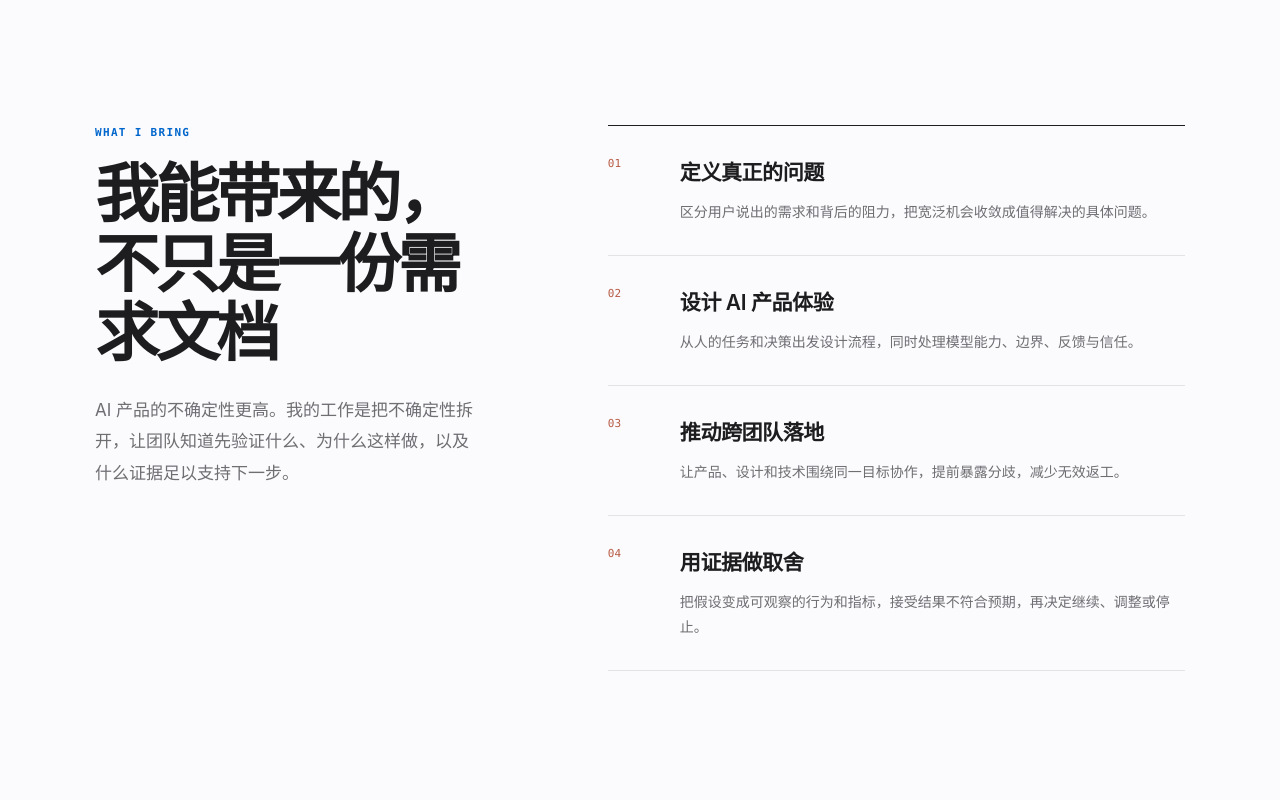
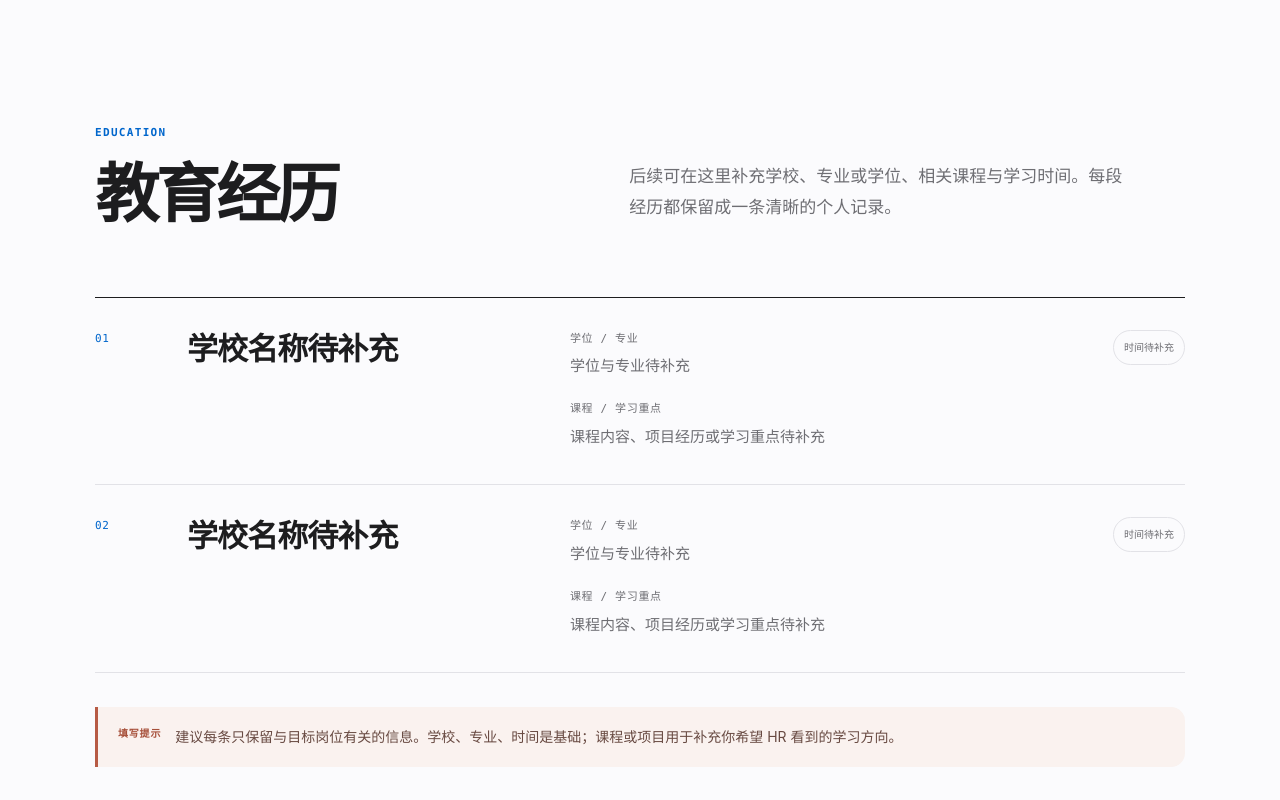
Before and after one commit to okay-star/Skylar-AI-Portfolio, a Next.js app: page / in a window 1280 px wide. Shown: the part 880-1680 px from the top of the page. Built offline with nearby package versions, Linux system fonts and the light colour scheme.

Commit message:
change: replace capabilities with education records

```diff
--- a/app/globals.css
+++ b/app/globals.css
@@ -516,44 +516,115 @@ html[lang="en"] .hero-copy h1 {
   line-height: 1.85;
 }
 
-.capabilities {
-  display: grid;
-  grid-template-columns: minmax(300px, 0.8fr) minmax(420px, 1.2fr);
-  gap: clamp(70px, 10vw, 140px);
+.education-section {
   border-top: 1px solid var(--line-dark);
 }
 
-.capability-list {
+.education-heading {
+  display: grid;
+  grid-template-columns: minmax(280px, 0.86fr) minmax(320px, 1.14fr);
+  gap: clamp(48px, 9vw, 140px);
+  align-items: end;
+}
+
+.education-heading h2 {
+  margin: 18px 0 0;
+  font-family: var(--display);
+  font-size: clamp(38px, 5vw, 68px);
+  font-weight: 600;
+  letter-spacing: -0.055em;
+  line-height: 1.08;
+}
+
+.education-heading > p {
+  max-width: 500px;
+  margin: 0 0 5px;
+  color: var(--muted);
+  font-size: 17px;
+  line-height: 1.85;
+}
+
+.education-records {
+  margin-top: 68px;
   border-top: 1px solid var(--ink);
 }
 
-.capability-item {
+.education-record {
   display: grid;
-  grid-template-columns: 54px 1fr;
-  gap: 18px;
-  padding: 29px 0 31px;
+  grid-template-columns: 66px minmax(220px, 0.92fr) minmax(280px, 1.08fr) 170px;
+  gap: 26px;
+  padding: 32px 0 35px;
   border-bottom: 1px solid var(--line);
 }
 
-.capability-item > span {
-  color: var(--warm);
+.education-record__number,
+.education-record__details span {
   font-family: var(--mono);
   font-size: 11px;
+  letter-spacing: 0.06em;
 }
 
-.capability-item h3 {
+.education-record__number {
+  color: var(--blue);
+}
+
+.education-record h3 {
   margin: 0;
   font-family: var(--display);
-  font-size: 21px;
+  font-size: clamp(23px, 2.5vw, 31px);
   font-weight: 600;
-  letter-spacing: -0.02em;
+  letter-spacing: -0.03em;
+  line-height: 1.25;
 }
 
-.capability-item p {
-  margin: 9px 0 0;
+.education-record__details > div + div {
+  margin-top: 21px;
+}
+
+.education-record__details span {
+  display: block;
   color: var(--muted);
+}
+
+.education-record__details p {
+  margin: 6px 0 0;
+  color: var(--muted);
+  font-size: 15px;
+  line-height: 1.65;
+}
+
+.education-record__time {
+  align-self: start;
+  justify-self: end;
+  padding: 8px 10px;
+  border: 1px solid var(--line);
+  border-radius: 999px;
+  color: var(--muted);
+  font-family: var(--mono);
+  font-size: 10px;
+  white-space: nowrap;
+}
+
+.education-note {
+  display: flex;
+  gap: 14px;
+  align-items: flex-start;
+  margin: 34px 0 0;
+  padding: 18px 20px;
+  border-left: 3px solid var(--warm);
+  border-radius: 0 14px 14px 0;
+  background: var(--warm-soft);
+  color: #684a42;
   font-size: 14px;
-  line-height: 1.75;
+  line-height: 1.7;
+}
+
+.education-note strong {
+  flex: 0 0 auto;
+  color: #a64f39;
+  font-family: var(--mono);
+  font-size: 10px;
+  letter-spacing: 0.08em;
 }
 
 .work-section {
@@ -1069,13 +1140,22 @@ html[lang="en"] .hero-copy h1 {
     margin-top: 56px;
   }
 
-  .capabilities,
+  .education-heading,
   .approach-section .section-shell {
     grid-template-columns: 1fr;
   }
 
-  .capability-list {
-    margin-top: 10px;
+  .education-heading {
+    gap: 20px;
+  }
+
+  .education-heading > p {
+    max-width: 700px;
+  }
+
+  .education-record {
+    grid-template-columns: 48px minmax(220px, 0.92fr) minmax(220px, 1.08fr) 140px;
+    gap: 18px;
   }
 
   .section-heading--split {
@@ -1192,19 +1272,43 @@ html[lang="en"] .hero-copy h1 {
   }
 
   .section-heading h2,
+  .education-heading h2,
   .approach-intro h2,
   .about-heading h2,
   .contact-section h2 {
     font-size: clamp(36px, 11vw, 50px);
   }
 
-  .capabilities {
-    gap: 56px;
+  .education-records {
+    margin-top: 48px;
   }
 
-  .capability-item {
-    grid-template-columns: 36px 1fr;
+  .education-record {
+    grid-template-columns: 34px 1fr;
+    gap: 10px 16px;
+    padding: 27px 0 30px;
+  }
+
+  .education-record h3 {
+    grid-column: 2;
+    font-size: 23px;
+  }
+
+  .education-record__details {
+    grid-column: 2;
+    margin-top: 12px;
+  }
+
+  .education-record__time {
+    grid-column: 2;
+    justify-self: start;
+    margin-top: 5px;
+  }
+
+  .education-note {
     gap: 10px;
+    align-items: flex-start;
+    flex-direction: column;
   }
 
   .case-list {
--- a/app/page.tsx
+++ b/app/page.tsx
@@ -200,24 +200,41 @@ export default function Home() {
 
         </section>
 
-        <section className="section-shell section-block capabilities" aria-labelledby="capabilities-title">
-          <div className="section-heading">
-            <p className="eyebrow">{copy.capabilities.eyebrow}</p>
-            <h2 id="capabilities-title">{copy.capabilities.title}</h2>
-            <p>{copy.capabilities.intro}</p>
+        <section className="section-shell section-block education-section" aria-labelledby="education-title">
+          <div className="education-heading">
+            <div>
+              <p className="eyebrow">{copy.education.eyebrow}</p>
+              <h2 id="education-title">{copy.education.title}</h2>
+            </div>
+            <p>{copy.education.intro}</p>
           </div>
 
-          <div className="capability-list">
-            {copy.capabilities.items.map((item, index) => (
-              <article className="capability-item" key={item.title}>
-                <span aria-hidden="true">{String(index + 1).padStart(2, "0")}</span>
-                <div>
-                  <h3>{item.title}</h3>
-                  <p>{item.description}</p>
+          <div className="education-records">
+            {copy.education.records.map((record, index) => (
+              <article className="education-record" key={`${record.school}-${index}`}>
+                <span className="education-record__number" aria-hidden="true">
+                  {String(index + 1).padStart(2, "0")}
+                </span>
+                <h3>{record.school}</h3>
+                <div className="education-record__details">
+                  <div>
+                    <span>{copy.education.fieldLabels.degree}</span>
+                    <p>{record.degree}</p>
+                  </div>
+                  <div>
+                    <span>{copy.education.fieldLabels.coursework}</span>
+                    <p>{record.coursework}</p>
+                  </div>
                 </div>
+                <span className="education-record__time">{record.time}</span>
               </article>
             ))}
           </div>
+
+          <p className="education-note">
+            <strong>{copy.education.noteLabel}</strong>
+            <span>{copy.education.note}</span>
+          </p>
         </section>
 
         <section className="section-shell section-block work-section" id="work" aria-labelledby="work-title">
--- a/data/profile.ts
+++ b/data/profile.ts
@@ -37,11 +37,22 @@ export type ProfileCopy = {
     portraitTitle: string;
     portraitNote: string;
   };
-  capabilities: {
+  education: {
     eyebrow: string;
     title: string;
     intro: string;
-    items: Array<{ title: string; description: string }>;
+    fieldLabels: {
+      degree: string;
+      coursework: string;
+    };
+    records: Array<{
+      school: string;
+      degree: string;
+      coursework: string;
+      time: string;
+    }>;
+    noteLabel: string;
+    note: string;
   };
   work: {
     eyebrow: string;
@@ -127,33 +138,30 @@ export const profileCopy: Record<Locale, ProfileCopy> = {
       portraitTitle: "职业照片待补充",
       portraitNote: "建议换成一张自然、有工作状态的照片",
     },
-    capabilities: {
-      eyebrow: "WHAT I BRING",
-      title: "我能带来的，不只是一份需求文档",
-      intro:
-        "AI 产品的不确定性更高。我的工作是把不确定性拆开，让团队知道先验证什么、为什么这样做，以及什么证据足以支持下一步。",
-      items: [
+    education: {
+      eyebrow: "EDUCATION",
+      title: "教育经历",
+      intro: "后续可在这里补充学校、专业或学位、相关课程与学习时间。每段经历都保留成一条清晰的个人记录。",
+      fieldLabels: {
+        degree: "学位 / 专业",
+        coursework: "课程 / 学习重点",
+      },
+      records: [
         {
-          title: "定义真正的问题",
-          description:
-            "区分用户说出的需求和背后的阻力，把宽泛机会收敛成值得解决的具体问题。",
+          school: "学校名称待补充",
+          degree: "学位与专业待补充",
+          coursework: "课程内容、项目经历或学习重点待补充",
+          time: "时间待补充",
         },
         {
-          title: "设计 AI 产品体验",
-          description:
-            "从人的任务和决策出发设计流程，同时处理模型能力、边界、反馈与信任。",
-        },
-        {
-          title: "推动跨团队落地",
-          description:
-            "让产品、设计和技术围绕同一目标协作，提前暴露分歧，减少无效返工。",
-        },
-        {
-          title: "用证据做取舍",
-          description:
-            "把假设变成可观察的行为和指标，接受结果不符合预期，再决定继续、调整或停止。",
+          school: "学校名称待补充",
+          degree: "学位与专业待补充",
+          coursework: "课程内容、项目经历或学习重点待补充",
+          time: "时间待补充",
         },
       ],
+      noteLabel: "填写提示",
+      note: "建议每条只保留与目标岗位有关的信息。学校、专业、时间是基础；课程或项目用于补充你希望 HR 看到的学习方向。",
     },
     work: {
       eyebrow: "SELECTED WORK",
@@ -289,33 +297,30 @@ export const profileCopy: Record<Locale, ProfileCopy> = {
       portraitTitle: "Professional photo to be added",
       portraitNote: "Use a natural photo that shows you in a real working moment",
     },
-    capabilities: {
-      eyebrow: "WHAT I BRING",
-      title: "More than a requirements document",
-      intro:
-        "AI products carry more uncertainty. My job is to break that uncertainty down so a team knows what to test first, why it matters, and what evidence is strong enough to support the next move.",
-      items: [
+    education: {
+      eyebrow: "EDUCATION",
+      title: "Education",
+      intro: "Add your school, degree or major, relevant coursework, and study dates here. Each entry stays as one clear personal record.",
+      fieldLabels: {
+        degree: "DEGREE / MAJOR",
+        coursework: "COURSEWORK / FOCUS",
+      },
+      records: [
         {
-          title: "Define the real problem",
-          description:
-            "Separate a requested feature from the friction beneath it, then narrow a broad opportunity into a problem worth solving.",
+          school: "School name to be added",
+          degree: "Degree and major to be added",
+          coursework: "Relevant coursework, projects, or learning focus to be added",
+          time: "Dates to be added",
         },
         {
-          title: "Design AI product experiences",
-          description:
-            "Design around the person’s task and decisions while accounting for model limits, feedback, failure, and trust.",
-        },
-        {
-          title: "Move teams toward delivery",
-          description:
-            "Align product, design, and engineering around one outcome, expose disagreements early, and reduce avoidable rework.",
-        },
-        {
-          title: "Make trade-offs with evidence",
-          description:
-            "Turn assumptions into observable behavior and measures, accept surprising results, then continue, adjust, or stop.",
+          school: "School name to be added",
+          degree: "Degree and major to be added",
+          coursework: "Relevant coursework, projects, or learning focus to be added",
+          time: "Dates to be added",
         },
       ],
+      noteLabel: "FILLING NOTE",
+      note: "Keep each entry focused on what supports the role you want. School, major, and dates provide the basics. Coursework or projects can show the learning direction you want a hiring team to notice.",
     },
     work: {
       eyebrow: "SELECTED WORK",
```
Also changed, not shown: 1 other file (tests, documents, lock files or other folders).
